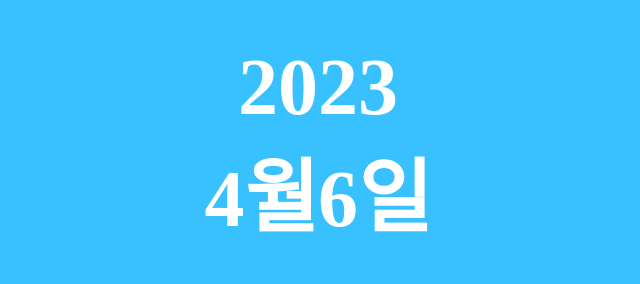
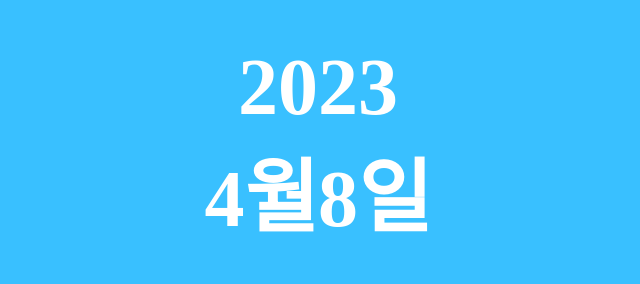
Before and after one commit to KimEunA97/230407_KDT_Test_npm, a website: page index.html in a window 1280 px wide. Shown: the part 111-395 px from the top of the page, 322-962 px from the left. Drawn offline with Linux system fonts and the light colour scheme.

Commit message:
일수 수정

```diff
--- a/index.html
+++ b/index.html
@@ -27,10 +27,11 @@
 
       let year = dt.getFullYear(); //연도
       let month = dt.getMonth() + 1; //달에 1 더해야 정상출력.
+      let dayNum =dt.getDate();//일수
 
-      let day = dt.getDay(); //요일 문자열로
+      let Wday = dt.getDay(); //요일 문자열로
       weekday = ["월요일", "화요일", "수요일", "목요일", "금요일", "토요일", "일요일"];
-      wd = weekday[day];
+      wd = weekday[Wday];
 
 
       let hour = dt.getHours(); //시
@@ -39,7 +40,7 @@
 
 
       root.children[0].innerText = year;
-      root.children[1].innerText = month + "월" + day + "일";
+      root.children[1].innerText = month + "월" + dayNum + "일";
       root.children[2].innerText = hour + ":" + min + ":" + sec;
       root.children[3].innerText = wd;
 
```
